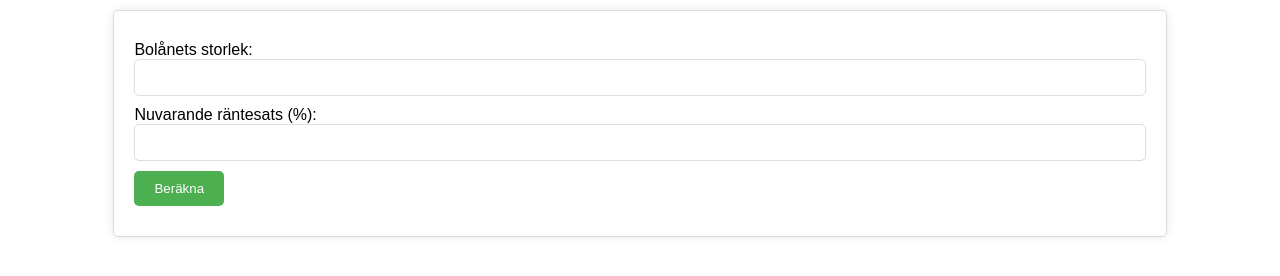
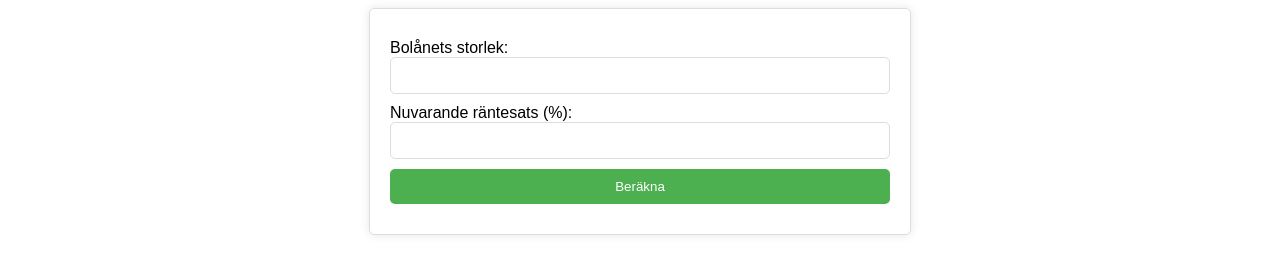
Before and after one commit to rosalomon/rosalomon.github.io, a plain HTML site: page raknesnurra/index.html in a window 1280 px wide. Drawn offline with Linux system fonts and the light colour scheme.

Commit message:
Update style.css
justeringar

```diff
--- a/raknesnurra/style.css
+++ b/raknesnurra/style.css
@@ -1,23 +1,25 @@
 .widget {
     border: 1px solid #ddd;
     border-radius: 5px;
-    width: 80%; /* Ändra till 100% för att ta upp hela skärmbredden på mindre skärmar */
+    width: 100%; /* Använd 100% för att anpassa sig till containerns bredd */
+    max-width: 500px; /* Sätt en maxbredd för att säkerställa att layouten inte sträcker sig för mycket */
     padding: 20px;
-    margin: 10px auto;
+    margin: auto; /* Centrera widgeten horisontellt i alla scenarion */
     box-shadow: 0 0 10px rgba(0,0,0,0.1);
     font-family: Arial, sans-serif;
 }
 
-/* Media query för skärmar mindre än 600px breda (inklusive iPhones) */
-@media screen and (max-width: 600px) {
+/* Media query för iframes och mindre fönster */
+@media screen and (max-width: 600px), (max-width: 500px) {
     .widget {
-        width: 90%; /* Minska bredden till 90% för att lämna lite marginal på sidorna */
+        width: 100%; /* Justera bredden till 100% även i mindre fönster för konsistens */
     }
 }
 
 .input, .output {
     margin: 10px 0;
 }
+
 input[type="number"] {
     width: 100%;
     padding: 10px;
@@ -25,6 +27,7 @@ input[type="number"] {
     border-radius: 5px;
     box-sizing: border-box;
 }
+
 button {
     background-color: #4CAF50;
     color: white;
@@ -32,7 +35,11 @@ button {
     border: none;
     border-radius: 5px;
     cursor: pointer;
+    display: block; /* Säkerställer att knappen är centrerad och lättåtkomlig */
+    width: 100%; /* Bredden på knappen anpassas till input-fältets bredd */
+    box-sizing: border-box; /* Inkluderar padding och border i bredden */
 }
+
 button:hover {
     background-color: #45a049;
 }
```
